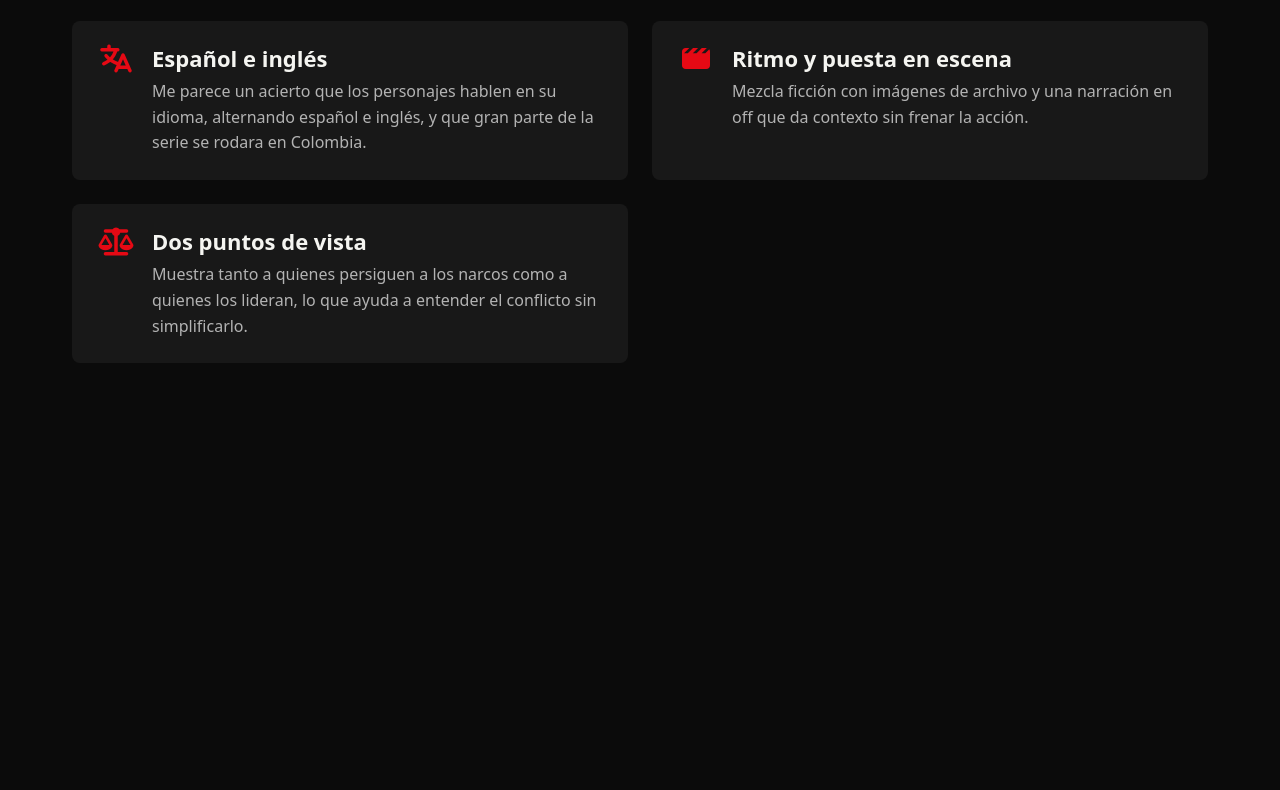
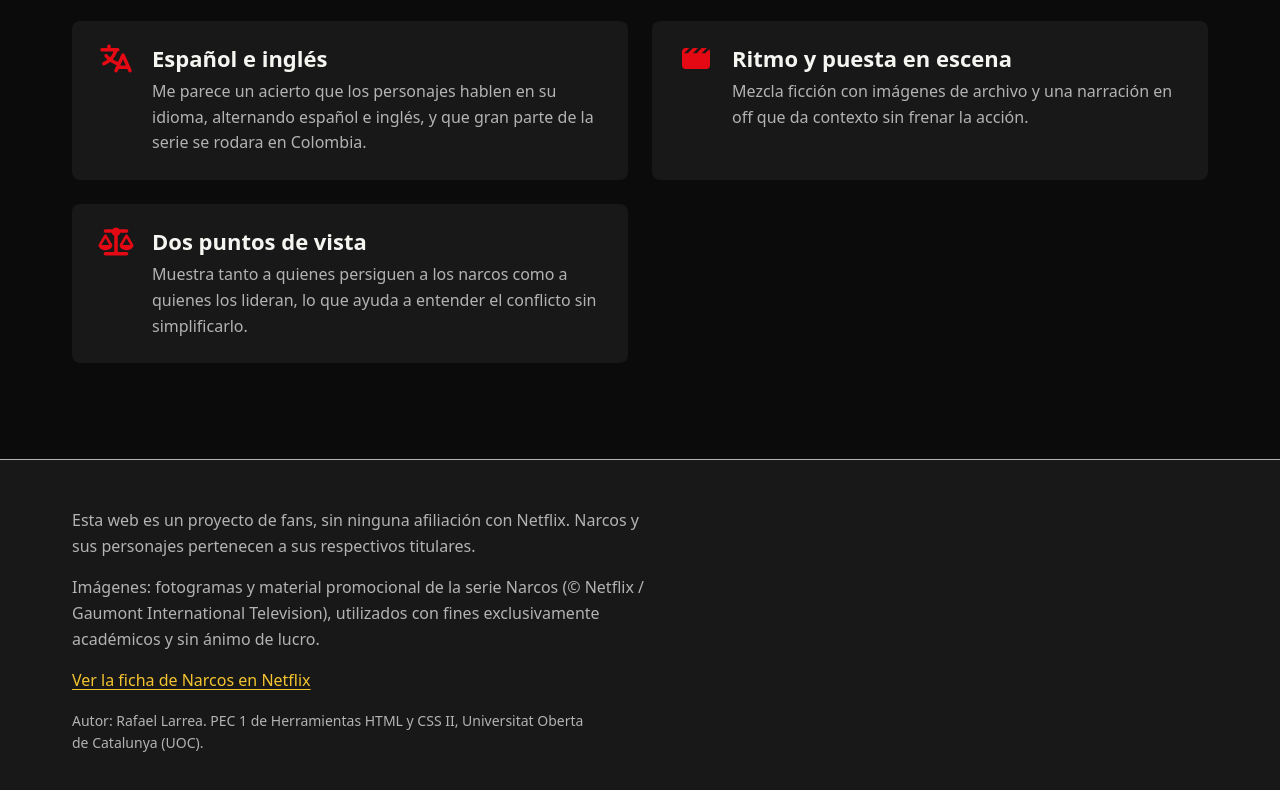
Before and after one commit to rlarreasanchez/narcos-landing-parcel, a website built with Parcel: page src/index.html in a window 1280 px wide. Shown: the part 6334-7124 px from the top of the page. Before the commit the page ends 6793 px from the top, so only its background shows below. Built offline with nearby package versions, Linux system fonts and the light colour scheme.

Commit message:
Se incluye el footer

```diff
--- /dev/null
+++ b/src/assets/styles/components/_footer.scss
@@ -0,0 +1,26 @@
+/** @define footer */
+@use "../abstracts" as *;
+
+.footer {
+  padding-block: spacing(6);
+  background-color: color("surface");
+  border-block-start: 1px solid color("text-muted");
+
+  &__inner {
+    display: grid;
+    gap: spacing(2);
+  }
+
+  &__text {
+    max-width: 65ch;
+    color: color("text-muted");
+
+    &--small {
+      font-size: rem(14px);
+    }
+  }
+
+  &__link {
+    color: color("highlight");
+  }
+}
--- a/src/assets/styles/components/_index.scss
+++ b/src/assets/styles/components/_index.scss
@@ -10,3 +10,4 @@
 @forward "video";
 @forward "quote";
 @forward "reasons";
+@forward "footer";
--- a/src/views/footer.html
+++ b/src/views/footer.html
@@ -1 +1,22 @@
-<footer></footer>
+<footer class="footer">
+  <div class="footer__inner container">
+    <p class="footer__text">
+      Esta web es un proyecto de fans, sin ninguna afiliación con Netflix.
+      Narcos y sus personajes pertenecen a sus respectivos titulares.
+    </p>
+    <p class="footer__text">
+      Imágenes: fotogramas y material promocional de la serie Narcos (&copy;
+      Netflix / Gaumont International Television), utilizados con fines
+      exclusivamente académicos y sin ánimo de lucro.
+    </p>
+    <p class="footer__text">
+      <a class="footer__link" href="https://www.netflix.com/title/80025172"
+        >Ver la ficha de Narcos en Netflix</a
+      >
+    </p>
+    <p class="footer__text footer__text--small">
+      Autor: Rafael Larrea. PEC 1 de Herramientas HTML y CSS II, Universitat
+      Oberta de Catalunya (UOC).
+    </p>
+  </div>
+</footer>
```
